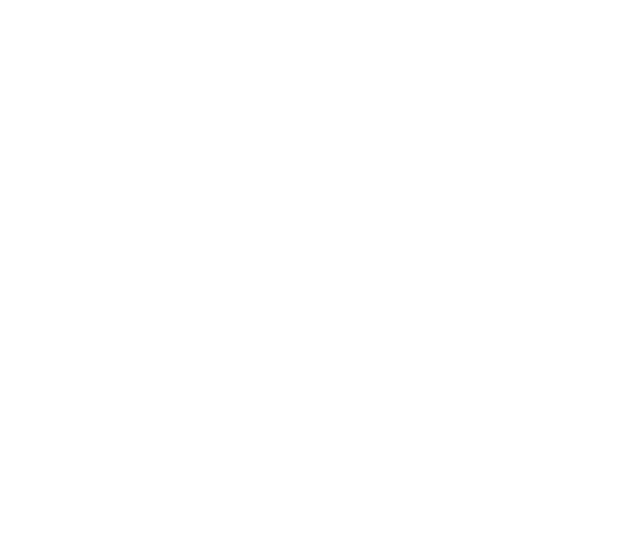
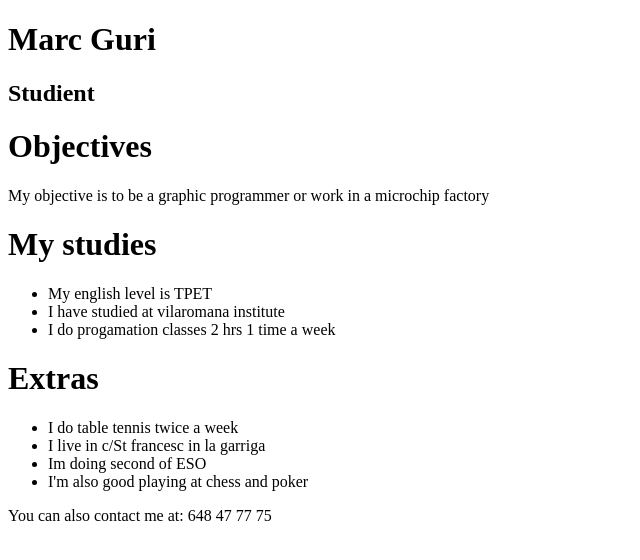
Before and after one commit to 222723/Personal_portfolio, a plain HTML site: page index.html in a window 1280 px wide. Shown: the whole page, without its empty margins (0-640 px from the left). Drawn offline with Linux system fonts and the light colour scheme.

Commit message:
30/01/2023 2

```diff
--- a/index.html
+++ b/index.html
@@ -8,16 +8,30 @@
 </head>
     <body>
         <div class="container-title">
-
+            <h1>Marc Guri</h1>
+            <h2>Studient</h2>
         </div>
         <div class="container-objectives">
-
+            <h1>Objectives</h1>
+            <p>My objective is to be a graphic programmer or work in a microchip factory</p>
         </div>
         <div class="container-mystudies">
-
+            <h1>My studies</h1>
+                <ul>
+                <li>My english level is TPET</li>
+                <li>I have studied at vilaromana institute</li>
+                <li>I do progamation classes 2 hrs 1 time a week</li>
+                </ul>
         </div>
         <div class="container-extras">
-
+            <h1>Extras</h1>
+            <ul>
+                <li>I do table tennis twice a week</li>
+                <li>I live in c/St francesc in la garriga</li>
+                <li>Im doing second of ESO</li>
+                <li>I'm also good playing at chess and poker</li>
+            </ul>
+            <p>You can also contact me at: 648 47 77 75</p>
         </div>
     </body>
 </html>
```
